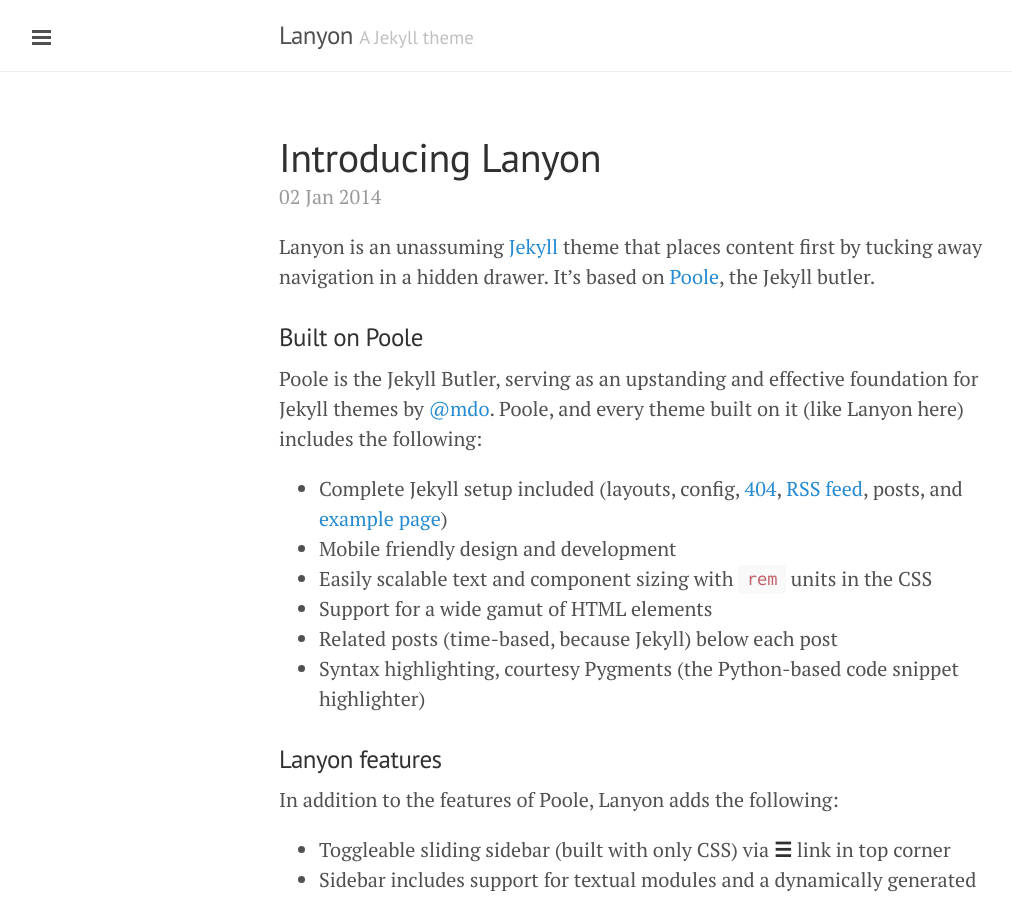
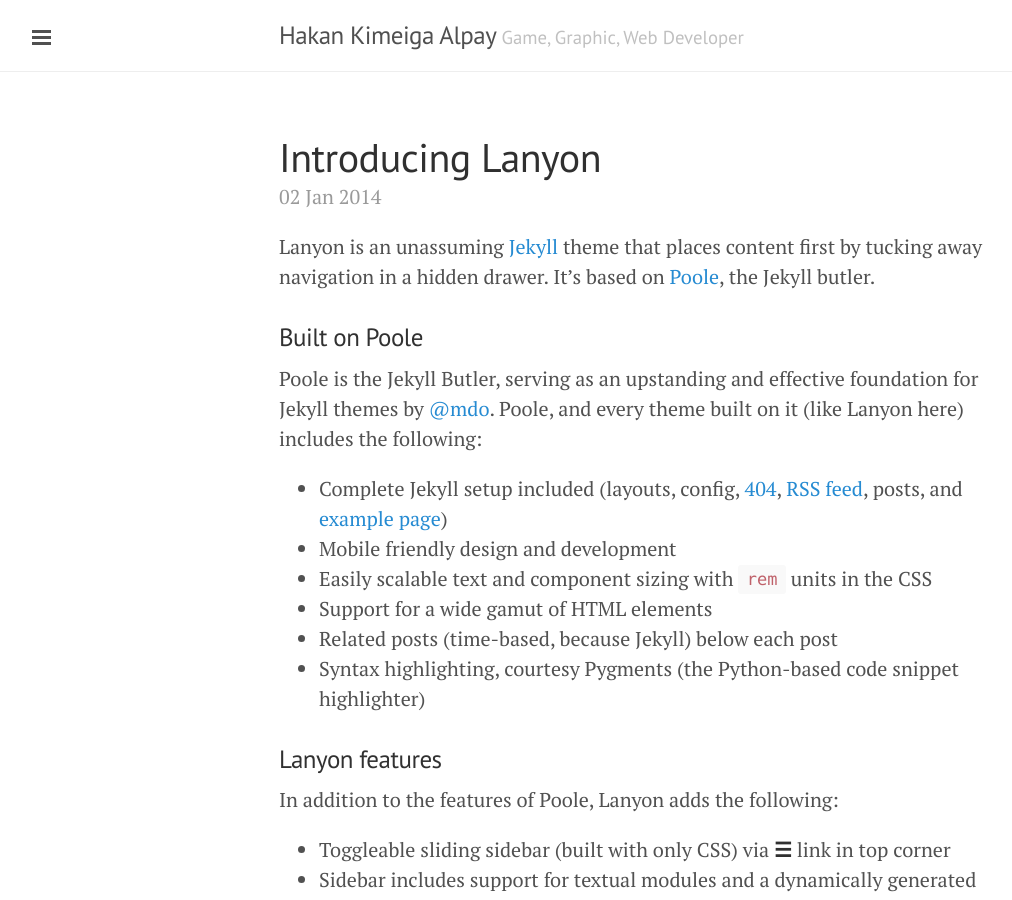
Before and after one commit to Kimeiga/kimeiga.github.io-lanyon, a Jekyll site: the page built from index.html, in a window 1280 px wide and 900 px high. Shown: the whole window, without its empty margins (1-1013 px from the left). Built offline with Jekyll 4.4.1, drawn with Linux system fonts in a browser that asks for light colours; the list of posts is cut into pages by our own code.

Commit message:
personalized and updated config

```diff
--- a/_config.yml
+++ b/_config.yml
@@ -1,24 +1,36 @@
-# Permalinks
-#
-# Use of `relative_permalinks` ensures post links from the index work properly.
+# Dependencies
+markdown:         kramdown
+highlighter: rouge
+kramdown:
+  input: GFM
+  auto_ids: true
+  syntax_highlighter: rouge
+
 permalink:           pretty
 
+# paginate
+plugins: [jekyll-paginate]
+paginate: 5
+paginate_path: "page:num"
+
 # Setup
-title:               Lanyon
-tagline:             'A Jekyll theme'
-description:         'A reserved <a href="http://jekyllrb.com" target="_blank">Jekyll</a> theme that places the utmost gravity on content with a hidden drawer. Made by <a href="https://twitter.com/mdo" target="_blank">@mdo</a>.'
+title:               Hakan Kimeiga Alpay
+tagline:             'Game, Graphic, Web Developer'
+description:         '<a href="https://twitter.com/theHakanAlpay" target="_blank">Kimeiga</a> is a game, graphic, web, and language developer. He loves Insurgency, cute things, night photography, and making friends laugh. Memnum Oldum.'
 # url:                 http://lanyon.getpoole.com
 # baseurl:             ''
 
-gems: [jekyll-paginate]
-paginate: 5
-paginate_path: "page:num"
+
+
+# github
+github:
+  repo:           https://github.com/kimeiga/kimeiga.github.io
 
 # About/contact
 author:
-  name:              Mark Otto
-  url:               https://twitter.com/mdo
-  email:             markdotto@gmail.com
+  name:              Hakan Kimeiga Alpay
+  url:               https://twitter.com/theHakanAlpay
+  email:             hak7alp@gmail.com
 
 # Custom vars
 version:             1.0.0
--- a/_layouts/default.html
+++ b/_layouts/default.html
@@ -35,8 +35,6 @@
         document.addEventListener('click', function(e) {
           var target = e.target;
 
-          console.log(target);
-
           if(!checkbox.checked || sidebar.contains(target)
              || (target === checkbox || target === toggle)) return;
 
```
